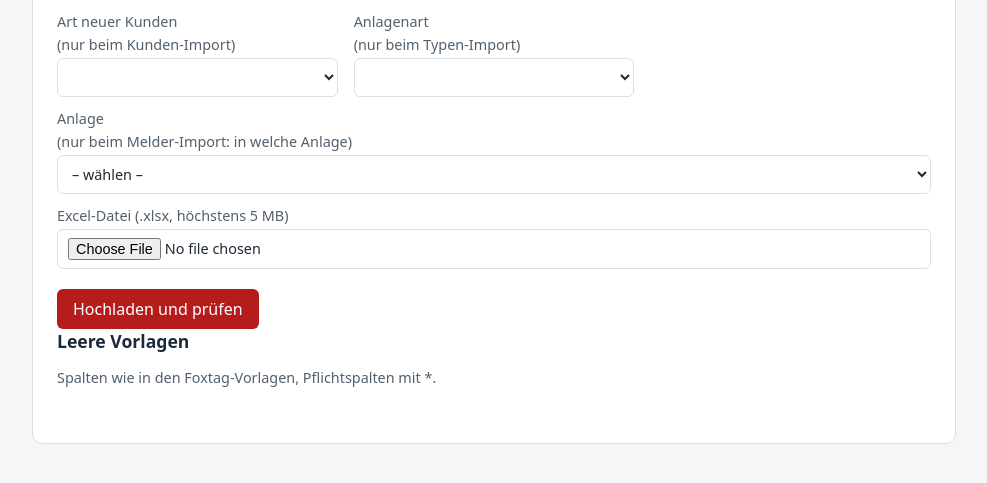
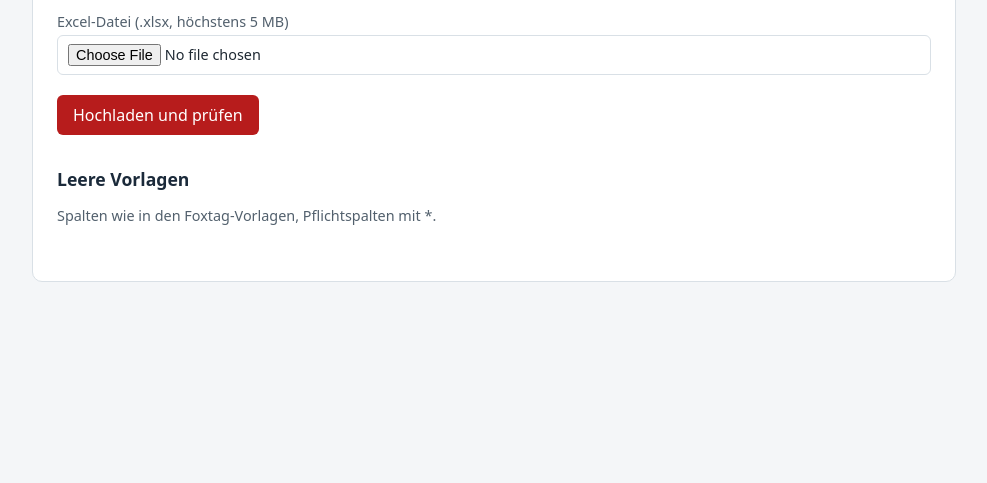
Before and after one commit to staubi0815/pgh-wartung, a Python web app: template server/wartung/templates/import_start.html in a window 1280 px wide. Shown: the part 275-758 px from the top of the page, without its empty margins (258-1245 px from the left). Run offline with Jinja, Linux system fonts and the light colour scheme; the template is opened without the code that fills it, so the values that code supplies are empty.

Commit message:
Schritt 5: Import-Startseite zeigt nur passende Zusatzfelder; STATUS und docs/05 nachgeführt
Co-Authored-By: Claude Opus 5.5 <noreply@anthropic.com>

```diff
--- a/server/wartung/static/seite.js
+++ b/server/wartung/static/seite.js
@@ -6,3 +6,16 @@ document.addEventListener("submit", function (e) {
     e.preventDefault();
   }
 });
+
+// Felder mit data-nur-fuer="<wert>" nur zeigen, wenn die Auswahl #importart diesen Wert hat (ohne JS: alle sichtbar).
+function nurPassendeFelder() {
+  var auswahl = document.getElementById("importart");
+  if (!auswahl) { return; }
+  document.querySelectorAll("[data-nur-fuer]").forEach(function (feld) {
+    feld.hidden = feld.getAttribute("data-nur-fuer") !== auswahl.value;
+  });
+}
+document.addEventListener("change", function (e) {
+  if (e.target.id === "importart") { nurPassendeFelder(); }
+});
+document.addEventListener("DOMContentLoaded", nurPassendeFelder);
--- a/server/wartung/static/stil.css
+++ b/server/wartung/static/stil.css
@@ -86,4 +86,6 @@ ul.kennzahlen strong.rot{color:#b71c1c}
 .kachel .leise{margin:0 0 6px}
 .kennzahlen-zeile{display:flex;gap:24px;flex-wrap:wrap;margin:8px 0 12px}.kennzahlen-zeile .rot{color:#b71c1c}
 table.import tr.status-fehler td{background:#fdecea}table.import tr.status-vorhanden td{color:var(--muted)}
-ul.vorlagen{display:flex;flex-wrap:wrap;gap:8px 20px;padding-left:18px}
+ul.vorlagen{display:flex;flex-wrap:wrap;gap:8px 24px;padding:0;list-style:none}
+h2.abschnitt{margin-top:32px}
+[hidden]{display:none !important}
--- a/server/wartung/templates/import_start.html
+++ b/server/wartung/templates/import_start.html
@@ -13,13 +13,13 @@
       {% for a in arten %}<option value="{{ a.schluessel }}" {% if werte.get('art') == a.schluessel %}selected{% endif %}>{{ loop.index }}. {{ a.titel }}</option>{% endfor %}
     </select>
   </label>
-  <label>Art neuer Kunden <span class="leise">(nur beim Kunden-Import)</span>
+  <label data-nur-fuer="kunden">Art neuer Kunden <span class="leise">(nur beim Kunden-Import)</span>
     <select name="kundenart">{% for w, t in kundenarten %}<option value="{{ w }}" {% if werte.get('kundenart') == w %}selected{% endif %}>{{ t }}</option>{% endfor %}</select>
   </label>
-  <label>Anlagenart <span class="leise">(nur beim Typen-Import)</span>
+  <label data-nur-fuer="typen">Anlagenart <span class="leise">(nur beim Typen-Import)</span>
     <select name="anlagenart">{% for w, t in anlagenarten %}<option value="{{ w }}" {% if werte.get('anlagenart') == w %}selected{% endif %}>{{ t }}</option>{% endfor %}</select>
   </label>
-  <label class="breit">Anlage <span class="leise">(nur beim Melder-Import: in welche Anlage)</span>
+  <label class="breit" data-nur-fuer="komponenten">Anlage <span class="leise">(nur beim Melder-Import: in welche Anlage)</span>
     <select name="anlage_id">
       <option value="">– wählen –</option>
       {% for w, t in anlagen_auswahl %}<option value="{{ w }}" {% if werte.get('anlage_id') == w %}selected{% endif %}>{{ t }}</option>{% endfor %}
@@ -30,7 +30,7 @@
   </label>
   <div class="breit knopfzeile"><button>Hochladen und prüfen</button></div>
 </form>
-<h2>Leere Vorlagen</h2>
+<h2 class="abschnitt">Leere Vorlagen</h2>
 <p class="leise">Spalten wie in den Foxtag-Vorlagen, Pflichtspalten mit *.</p>
 <ul class="vorlagen">
   {% for a in arten %}<li><a href="/verwaltung/import/vorlage/{{ a.schluessel }}.xlsx">{{ a.titel }}</a></li>{% endfor %}
```
Also changed, not shown: STATUS.md (+3 -0 lines), docs/05-export-und-wechsel.md (+9 -0 lines).
